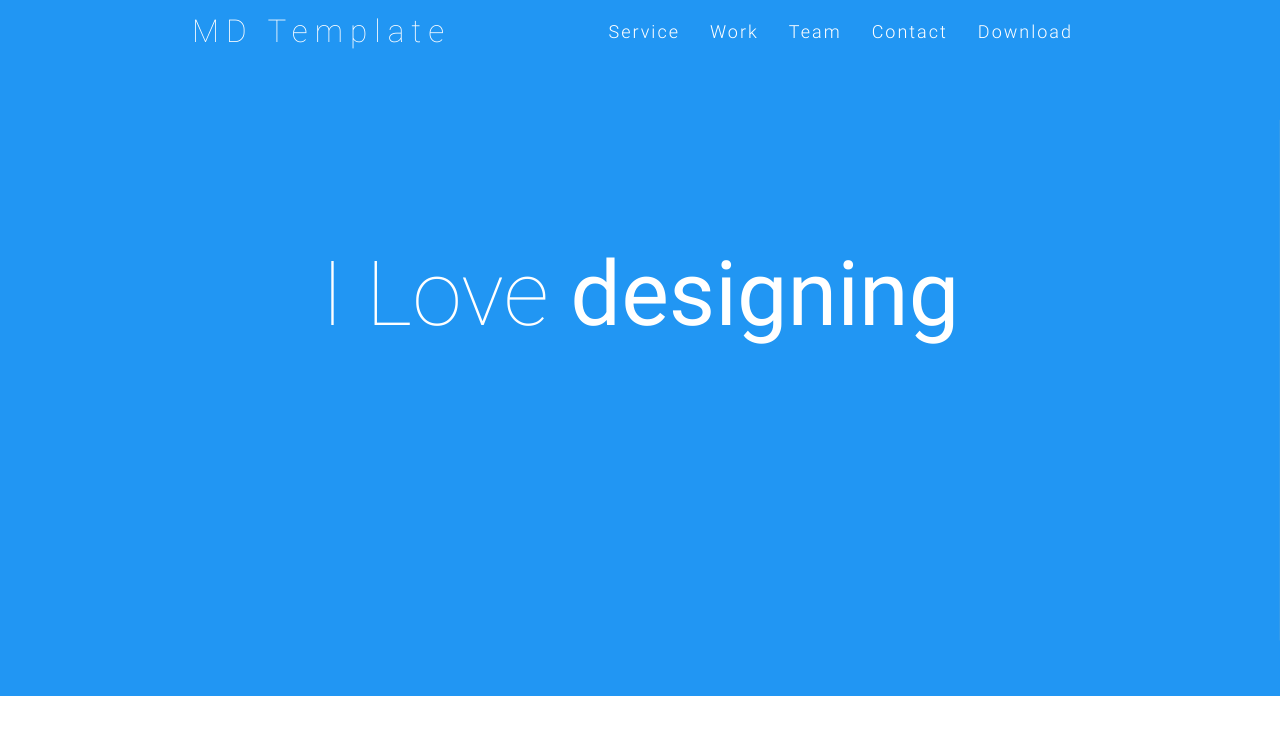
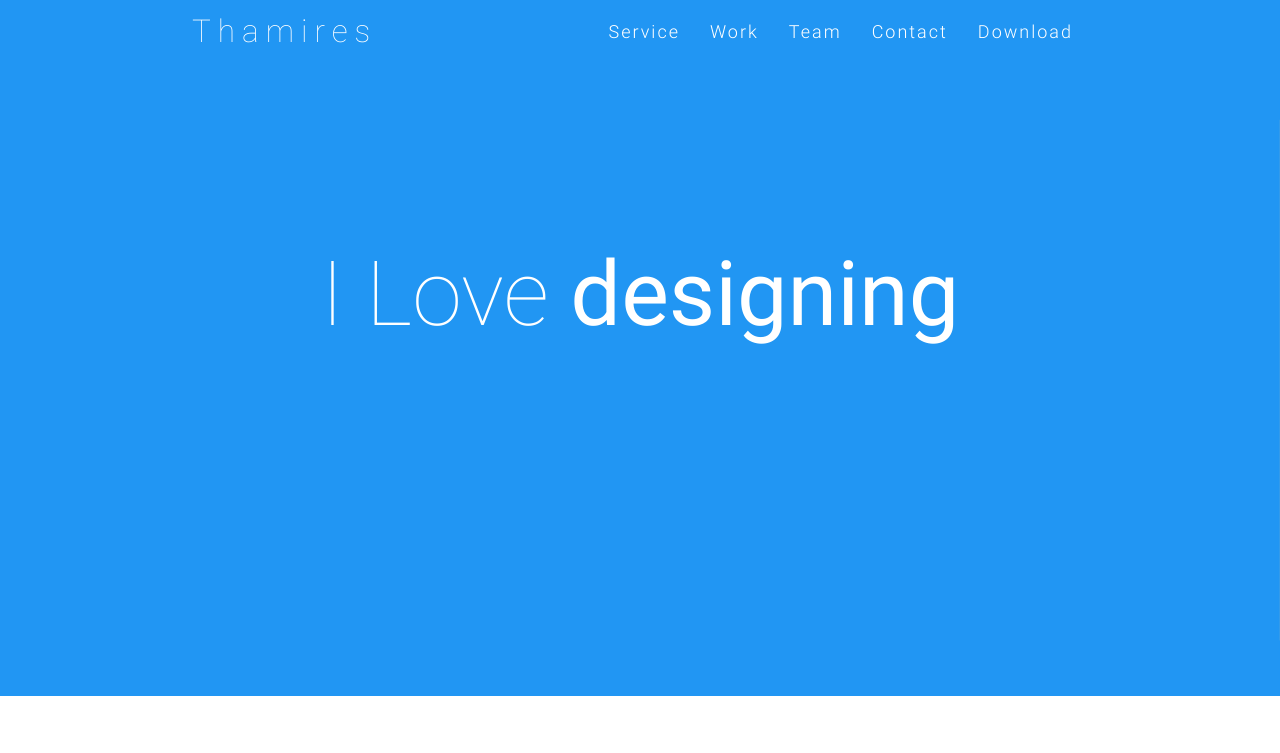
Before and after one commit to eduardocserra/ExemploGitStruct, a plain HTML site: page www/index.html in a window 1280 px wide. Shown: the top 753 px of the page. Drawn offline with Linux system fonts and the light colour scheme.

Commit message:
alteracao no titula da pagina

```diff
--- a/www/index.html
+++ b/www/index.html
@@ -26,7 +26,7 @@
     <nav id="nav_f" class="default_color" role="navigation">
         <div class="container">
             <div class="nav-wrapper">
-            <a href="#" id="logo-container" class="brand-logo">MD Template</a>
+            <a href="#" id="logo-container" class="brand-logo">Thamires</a>
                 <ul class="right hide-on-med-and-down">
                     <li><a href="#intro">Service</a></li>
                     <li><a href="#work">Work</a></li>
```
